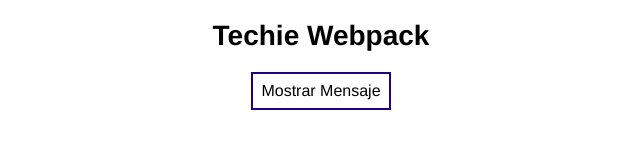
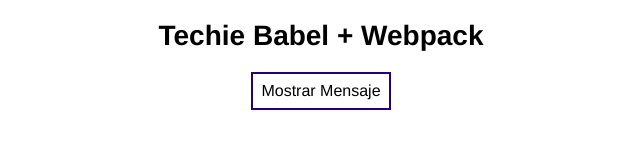
Before and after one commit to roberGzt/babel-techie, a website built with webpack: page template.html in a window 1280 px wide. Shown: the whole page, without its empty margins (319-959 px from the left). Built offline with nearby package versions, Linux system fonts and the light colour scheme.

Commit message:
fix template

```diff
--- a/template.html
+++ b/template.html
@@ -3,11 +3,11 @@
 
 <head>
     <meta charset="utf-8" />
-    <title>Techie Webpack</title>
+    <title>Techie Babel + Webpack</title>
 </head>
 
 <body>
-    <h1 class="titulo">Techie Webpack</h1>
+    <h1 class="titulo">Techie Babel + Webpack</h1>
 
     <button class="boton">Mostrar Mensaje</button>
     <p class="mensaje">Este Mensaje no deber&iacute;a estar visible todo el tiempo.</p>
```
